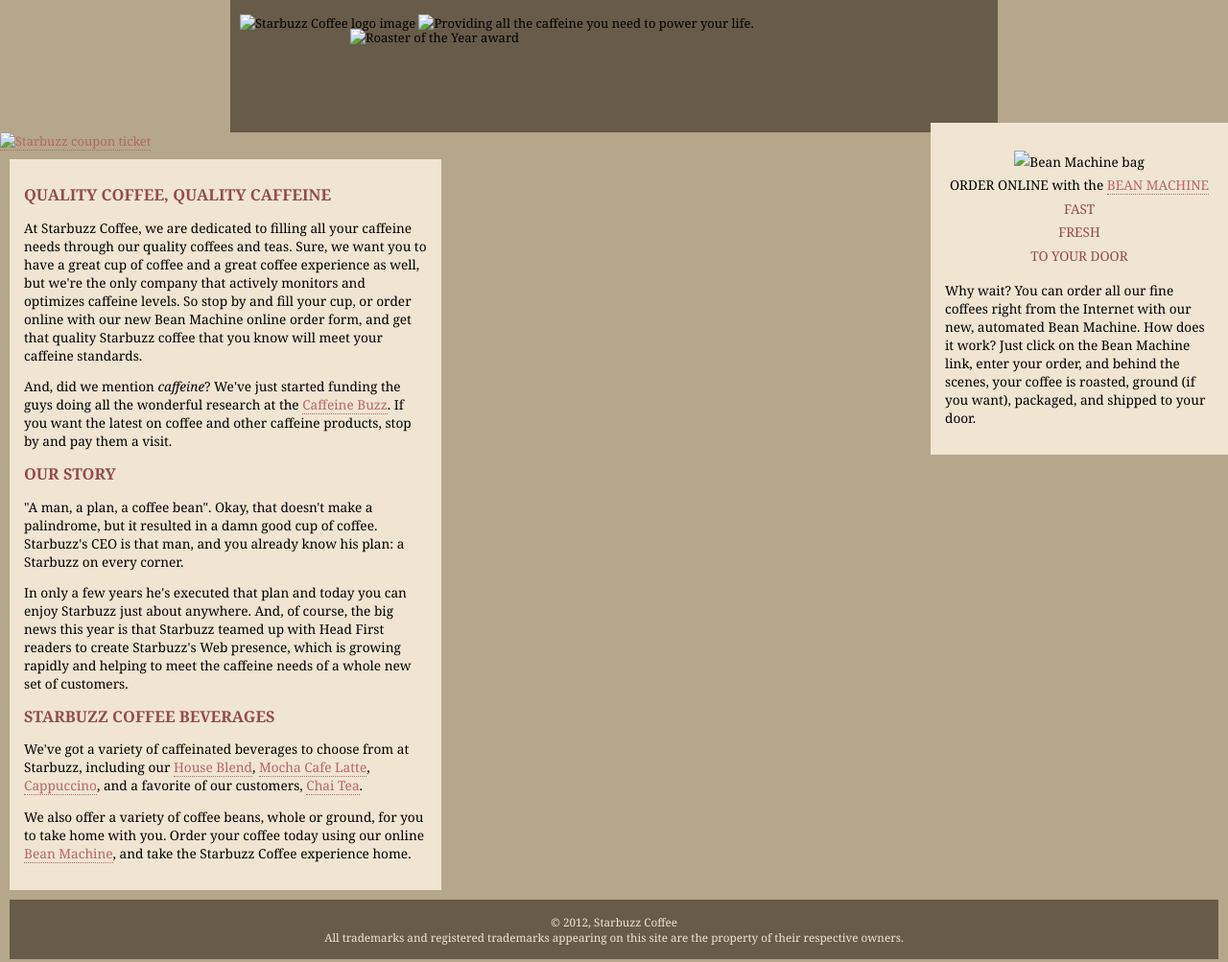
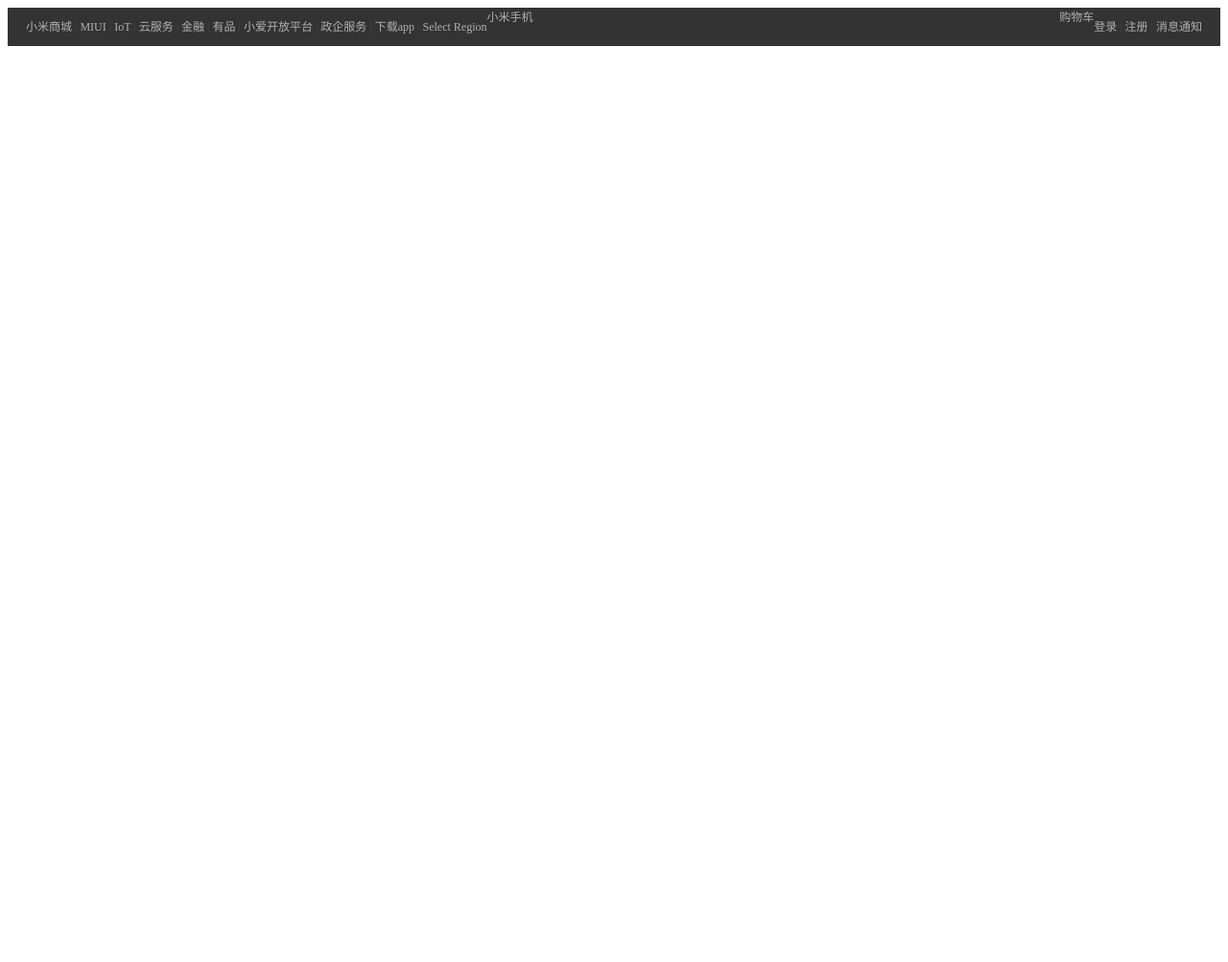
Before and after one commit to srqump45/snqx, a plain HTML site: page index.html in a window 1280 px wide. Shown: the whole page at 96% size. After the commit the page ends 800 px from the top, so only its background shows below. Drawn offline with Linux system fonts and the light colour scheme.

Commit message:
所作所为皆为正义
233

```diff
--- /dev/null
+++ b/index.css
@@ -0,0 +1,52 @@
+.site-topbar {
+  position: relative;
+   z-index: 30;
+  height: 40px;
+  font-size: 12px;
+  background-color: #333;
+}
+
+.container {
+  width: 1226px;
+  margin-right: auto;
+  margin-left: auto;
+}
+
+.site-topbar a {
+  color: #b0b0b0;
+  text-decoration: none;
+}
+
+.sep {
+  color: #424242;
+}
+
+.topbar-nav {
+  display: inline-block;
+  float: left;
+  height: 40px;
+  line-height: 40px;
+}
+
+.ohmylove {
+    position: relative;
+    display:inline-block;
+    float: right;
+}
+
+
+
+.srq320583 {
+  display: inline-block;
+  float: right;
+  height: 40px;
+  line-height: 40px;
+}
+
+.srq123 {
+position: relative;
+display: inline-block;
+float: left;
+width: 127px;
+padding-right: 15px;
+}
--- a/index.html
+++ b/index.html
@@ -1,109 +1,49 @@
 <!DOCTYPE html>
-<html>
+<html lang="en">
 <head>
-    <meta charset="utf-8">
-    <title>Starbuzz Coffee</title>
-    <link rel="stylesheet" type="text/css" href="starbuzz.css">
+  <meta charset="UTF-8">
+  <meta name="viewport" content="width=device-width, initial-scale=1.0">
+  <title>小米商城 - 小米MIX 3、小米8、红米6 Pro、小米电视官方网站</title>
+  <link rel="stylesheet" type="text/css" href="index.css">
 </head>
-
 <body>
-    <div id="award">
-      <img src="images/award.gif"
-           alt="Roaster of the Year award">
+  <div class="site-topbar">
+    <div class="container">
+      <div class="topbar-nav">
+        <a href="https://www.mi.com/index.html">小米商城</a>
+        <span class="sep">|</span>
+        <a href="https://www.miui.com/">MIUI</a>
+        <span class="sep">|</span>
+        <a href="https://iot.mi.com/index.html">IoT</a>
+        <span class="sep">|</span>
+        <a href="https://i.mi.com/">云服务</a>
+        <span class="sep">|</span>
+        <a href="https://jr.mi.com/?from=micom">金融</a>
+        <span class="sep">|</span>
+        <a href="https://youpin.mi.com/">有品</a>
+        <span class="sep">|</span>
+        <a href="https://shuidi.mi.com/">小爱开放平台</a>
+        <span class="sep">|</span>
+        <a href="https://b.mi.com/?client_id=180100031058&masid=17409.0358">政企服务</a>
+        <span class="sep">|</span>
+        <a href="https://www.mi.com/appdownload/">下载app</a>
+        <span class="sep">|</span>
+        <a href="https://www.mi.com/?client_id=180100041086&masid=17489.0001&kwd=%E5%B0%8F%E7%B1%B3%E5%95%86%E5%9F%8E#J_modal-globalSites">Select Region</a>
       </div>
-   <div id="allcontent">
-    <div id="header">
-      <img id="headerLogo"
-      src="images/headerLogo.gif" alt="Starbuzz Coffee logo image">
-      <img id="headerSlogan"
-           src="images/headerSlogan.gif"
-           alt="Providing all the caffeine you need to power your life.">
+      <div class="srq320583">
+        <a href="">登录</a>
+        <span class="sep">|</span>
+        <a href="">注册</a>
+        <span class="sep">|</span>
+        <a href="">消息通知</a>
       </div>
+      <div class="ohmylove">
+        <a href="">购物车</a>
       </div>
-   <div id="coupon">
-     <a href="freecoffee.html" title="Click here to get your free coffee">
-        <img src="images/ticket.gif" alt="Starbuzz coupon ticket">
-     </a>
-   </div>
-   <div id="tableContainer">
-     <div id="tableRow">
-    <div id="main">
-      <h1>QUALITY COFFEE, QUALITY CAFFEINE</h1>
-      <p>
-        At Starbuzz Coffee, we are dedicated to filling all your  caffeine needs through our
-        quality coffees and teas. Sure, we want you to have a great cup of coffee and a great
-        coffee experience as well, but we're the only company that actively monitors and
-        optimizes caffeine levels. So stop by and fill your cup, or order online with our new Bean
-        Machine online order form, and get that quality Starbuzz coffee that you know will meet
-        your caffeine standards.
-      </p>
-      <p>
-        And, did we mention <em>caffeine</em>? We've just started funding the guys doing all
-        the wonderful research at the <a href="http://buzz.wickedlysmart.com"
-        title="Read all about caffeine on the Buzz">Caffeine Buzz</a>.
-        If you want the latest on coffee and other caffeine products,
-        stop by and pay them a visit.
-      </p>
-      <h1>OUR STORY</h1>
-      <p>
-        "A man, a plan, a coffee bean". Okay, that doesn't make a palindrome, but it resulted
-        in a damn good cup of coffee.  Starbuzz's CEO is that man, and you already know his
-        plan: a Starbuzz on every corner.
-      </p>
-      <p>In only a few years he's executed that plan and today
-        you can enjoy Starbuzz just about anywhere.  And, of course, the big news this year
-        is that Starbuzz teamed up with Head First readers to create Starbuzz's Web presence,
-        which is growing rapidly and helping to meet the caffeine needs of a whole new set of
-        customers.
-      </p>
-      <h1>STARBUZZ COFFEE BEVERAGES</h1>
-      <p>
-        We've got a variety of caffeinated beverages to choose
-        from at Starbuzz, including our
-        <a href="beverages.html#house" title="House Blend">House Blend</a>,
-        <a href="beverages.html#mocha" title="Mocha Cafe Latte">Mocha Cafe Latte</a>,
-        <a href="beverages.html#cappuccino" title="Cappuccino">Cappuccino</a>,
-        and a favorite of our customers,
-        <a href="beverages.html#chai" title="Chai Tea">Chai Tea</a>.
-      </p>
-      <p>
-        We also offer a variety of coffee beans, whole or ground, for you to
-        take home with you.  Order your coffee today using our online
-        <a href="form.html">Bean Machine</a>, and take
-        the Starbuzz Coffee experience home.
-      </p>
-    </div>
-
-    <div id="sidebar">
-      <p class="beanheading">
-        <img src="images/bag.gif" alt="Bean Machine bag">
-        <br>
-        ORDER ONLINE
-        with the
-        <a href="form.html">BEAN MACHINE</a>
-        <br>
-        <span class="slogan">
-            FAST <br>
-            FRESH <br>
-            TO YOUR DOOR <br>
-        </span>
-      </p>
-      <p>
-        Why wait?  You can order all our fine coffees right from the Internet with our new,
-        automated Bean Machine.  How does it work?  Just click on the Bean Machine link,
-        enter your order, and behind the scenes, your coffee is roasted, ground
-        (if you want), packaged, and shipped to your door.
-      </p>
+          <div class="srq123">
+            <a href="javascript: void(0);">小米手机</a>
           </div>
     </div>
   </div>
-
-    <div id="footer">
-      &copy; 2012, Starbuzz Coffee
-      <br>
-      All trademarks and registered trademarks appearing on
-      this site are the property of their respective owners.
-    </div>
-
 </body>
 </html>
```
Lines whose indentation alone changed are shown as unchanged.
